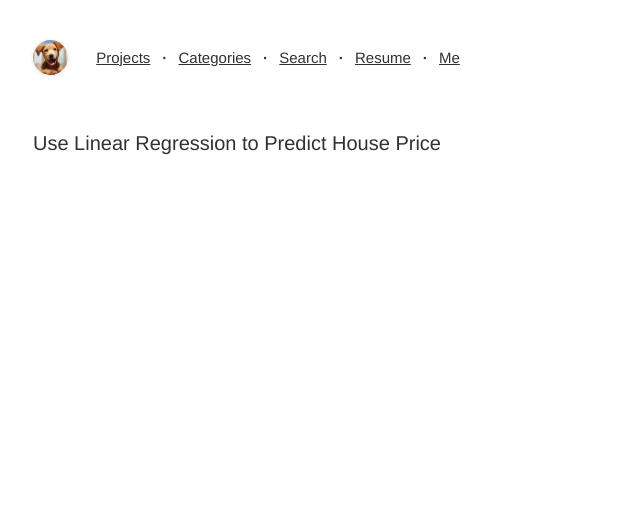
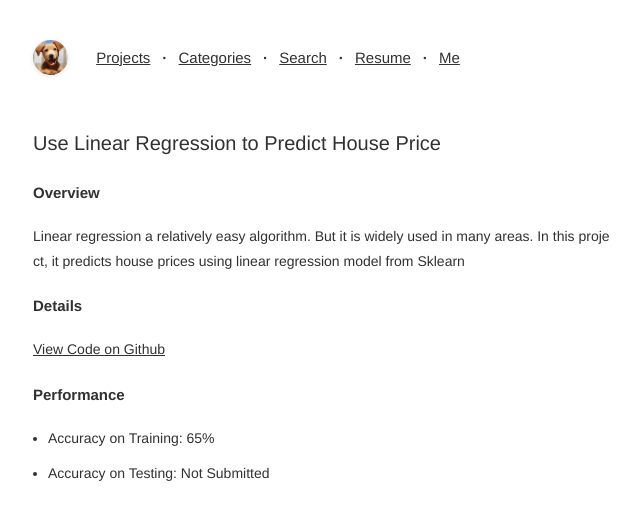
Before and after one commit to ryanxjhan/oldportforlio, a Jekyll site: the page built from _posts/2018-02-08-LinearRegressionHouse.md, in a window 1280 px wide. Shown: the top 520 px of the page, without its empty margins (317-957 px from the left). Built offline with Jekyll 4.4.1, drawn with Linux system fonts in a browser that asks for light colours.

Commit message:
update post

```diff
--- a/_posts/2018-02-08-LinearRegressionHouse.md
+++ b/_posts/2018-02-08-LinearRegressionHouse.md
@@ -3,3 +3,17 @@ layout: mypost
 title: Use Linear Regression to Predict House Price
 categories: [Linear Regression]
 ---
+
+### Overview
+
+Linear regression a relatively easy algorithm. But it is widely used in many areas. In this project, it predicts house prices using linear regression model from Sklearn
+
+
+### Details
+
+[View Code on Github](https://github.com/ryanxjhan/ml-practice/blob/master/House%20Price%20Prediction%20Linear%20Regression.ipynb)
+
+###  Performance
+
+* Accuracy on Training: 65%
+* Accuracy on Testing: Not Submitted
```
Also changed, not shown: _posts/2018-02-21-LogisticRegressionDigit.md (+12 -0 lines).
